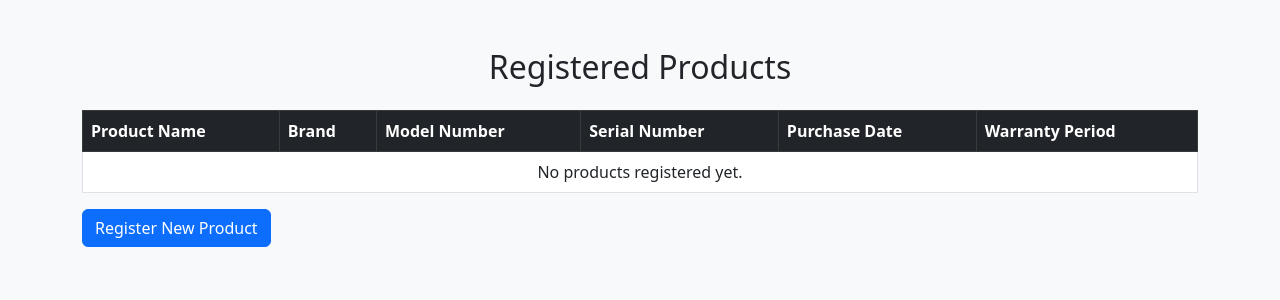
After one commit to jiyaakc/codearc, a Django app: page /addproduct/ in a window 1280 px wide. The commit adds this page. Shown: the top 300 px of the page. Run offline with Django 4.2, Linux system fonts and the light colour scheme.

Commit message:
prod_reg

```diff
--- a/login/admin.py
+++ b/login/admin.py
@@ -4,3 +4,4 @@ from .models import *
 admin.site.register(CustomUser)
 admin.site.register(CustomerProfile)
 admin.site.register(AgentProfile)
+admin.site.register(Product)
--- a/login/urls.py
+++ b/login/urls.py
@@ -1,11 +1,14 @@
 
 from django.urls import path
-from .views import register_customer, register_agent, verify_otp, login_view,home
+from .views import register_customer, register_agent, verify_otp, login_view,home,register_product,product_list
 
 urlpatterns = [
     path('register/customer/', register_customer, name='register_customer'),
     path('register/agent/', register_agent, name='register_agent'),
     path('verify-otp/', verify_otp, name='verify_otp'),
     path('login/', login_view, name='login'),
-    path('home/',home,name='home')
+    path('home/',home,name='home'),
+    path('addproduct/',register_product,name='add-product'),
+    path('products/', product_list, name="product-list"),
+   # path('')
 ]
--- a/login/views.py
+++ b/login/views.py
@@ -6,6 +6,11 @@ from .models import CustomUser, CustomerProfile, AgentProfile
 from django.contrib.auth.hashers import make_password
 from django.http import JsonResponse
 from django.contrib import messages
+from .forms import ProductRegistrationForm
+from django.contrib.auth.decorators import login_required
+from .models import Product
+
+
 
 otp_storage = {}
 
@@ -96,3 +101,22 @@ def login_view(request):
 
 def home(request):
     return render(request, "home.html")
+
+def register_product(request):
+    if request.method == "POST":
+        form = ProductRegistrationForm(request.POST)
+        if form.is_valid():
+            product = form.save(commit=False)
+            product.user = request.user  # Link product to logged-in user
+            product.save()
+            return redirect('product-list')  # Redirect to product list page
+    return render(request, 'product_list.html')
+
+
+def product_list(request):
+    products = Product.objects.filter(user=request.user)
+      # Show only logged-in user's products
+    print("*"*50)
+    print(products)
+    print("*"*50)
+    return render(request, 'product_list.html', {'products': products})
--- /dev/null
+++ b/templates/product_list.html
@@ -0,0 +1,43 @@
+<!DOCTYPE html>
+<html lang="en">
+<head>
+    <meta charset="UTF-8">
+    <meta name="viewport" content="width=device-width, initial-scale=1.0">
+    <title>Registered Products</title>
+    <link rel="stylesheet" href="https://cdn.jsdelivr.net/npm/bootstrap@5.3.0/dist/css/bootstrap.min.css">
+</head>
+<body class="bg-light">
+    <div class="container mt-5">
+        <h2 class="text-center mb-4">Registered Products</h2>
+        <table class="table table-bordered">
+            <thead class="table-dark">
+                <tr>
+                    <th>Product Name</th>
+                    <th>Brand</th>
+                    <th>Model Number</th>
+                    <th>Serial Number</th>
+                    <th>Purchase Date</th>
+                    <th>Warranty Period</th>
+                </tr>
+            </thead>
+            <tbody>
+                {% for product in products %}
+                <tr>
+                    <td>{{ product.product_name }}</td>
+                    <td>{{ product.brand }}</td>
+                    <td>{{ product.model_number }}</td>
+                    <td>{{ product.serial_number }}</td>
+                    <td>{{ product.purchase_date }}</td>
+                    <td>{{ product.warranty_period }} months</td>
+                </tr>
+                {% empty %}
+                <tr>
+                    <td colspan="6" class="text-center">No products registered yet.</td>
+                </tr>
+                {% endfor %}
+            </tbody>
+        </table>
+        <a href="{% url 'add-product' %}" class="btn btn-primary">Register New Product</a>
+    </div>
+</body>
+</html>
--- a/templates/user_reg.html
+++ b/templates/product_reg.html
@@ -7,17 +7,16 @@
     <link rel="stylesheet" href="https://cdn.jsdelivr.net/npm/bootstrap@5.3.0/dist/css/bootstrap.min.css">
 </head>
 <body class="d-flex justify-content-center align-items-center vh-100 bg-light">
-
     <div class="container">
-        <div class="card p-4 shadow-lg" style="max-width: 500px; margin: auto;">
+        <div class="card p-4 shadow-lg" style="max-width: 600px; margin: auto;">
             <h2 class="text-center mb-4">Product Registration</h2>
             <form method="post">
                 {% csrf_token %}
                 {{ form.as_p }}
                 <button type="submit" class="btn btn-primary w-100 mt-3">Register Product</button>
             </form>
+            <a href="{% url 'add-product' %}" class="btn btn-secondary w-100 mt-2">View Registered Products</a>
         </div>
     </div>
-
 </body>
 </html>
```
Also changed, not shown: login/forms.py (+6 -7 lines), login/models.py (+13 -0 lines), templates/success.html (deleted, +0 -12 lines), login/migrations/0005_auto_20250209_0555.py (added), login/migrations/0006_alter_product_user.py (added), req/migrations/0001_initial.py (added).
